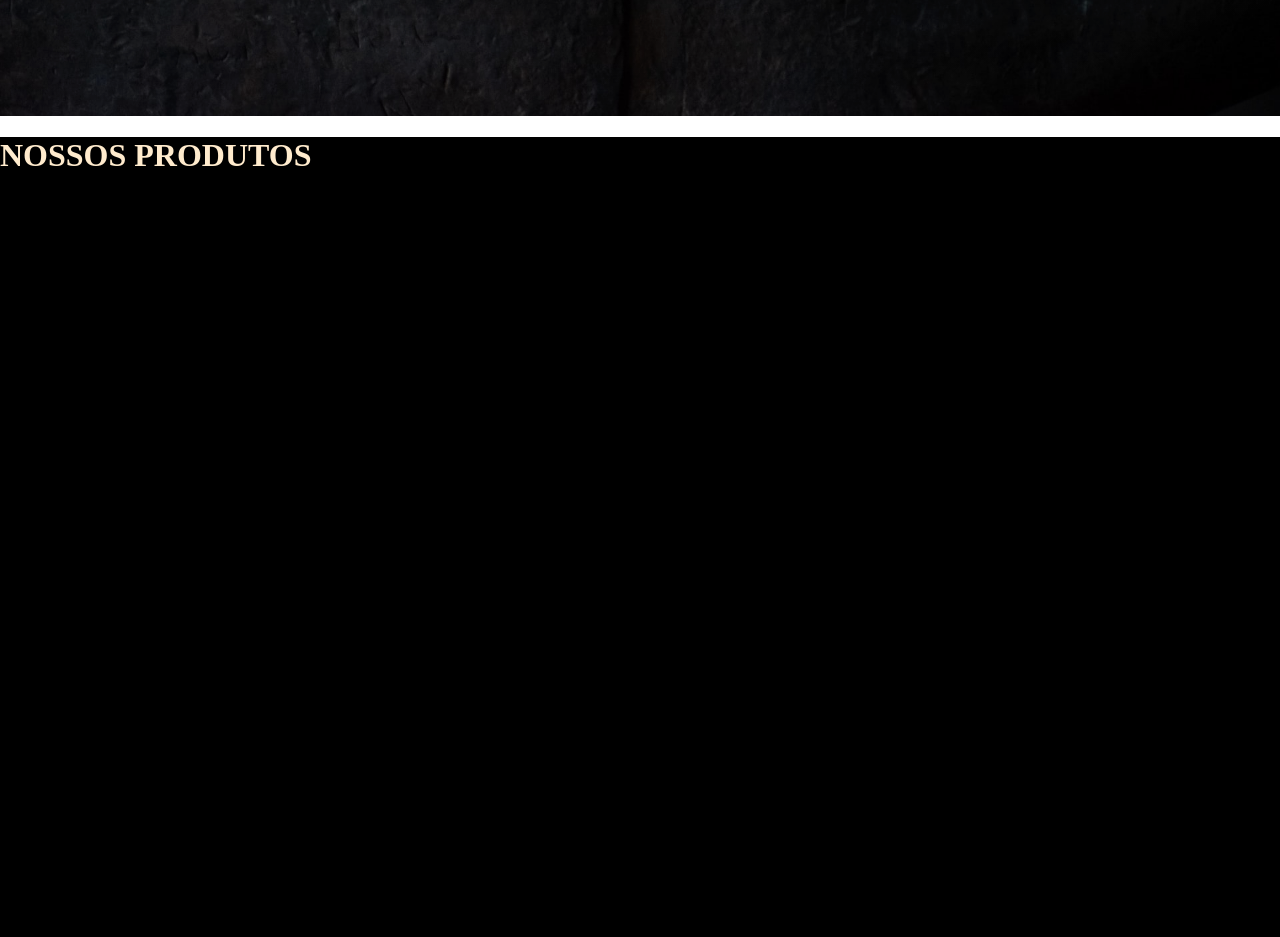
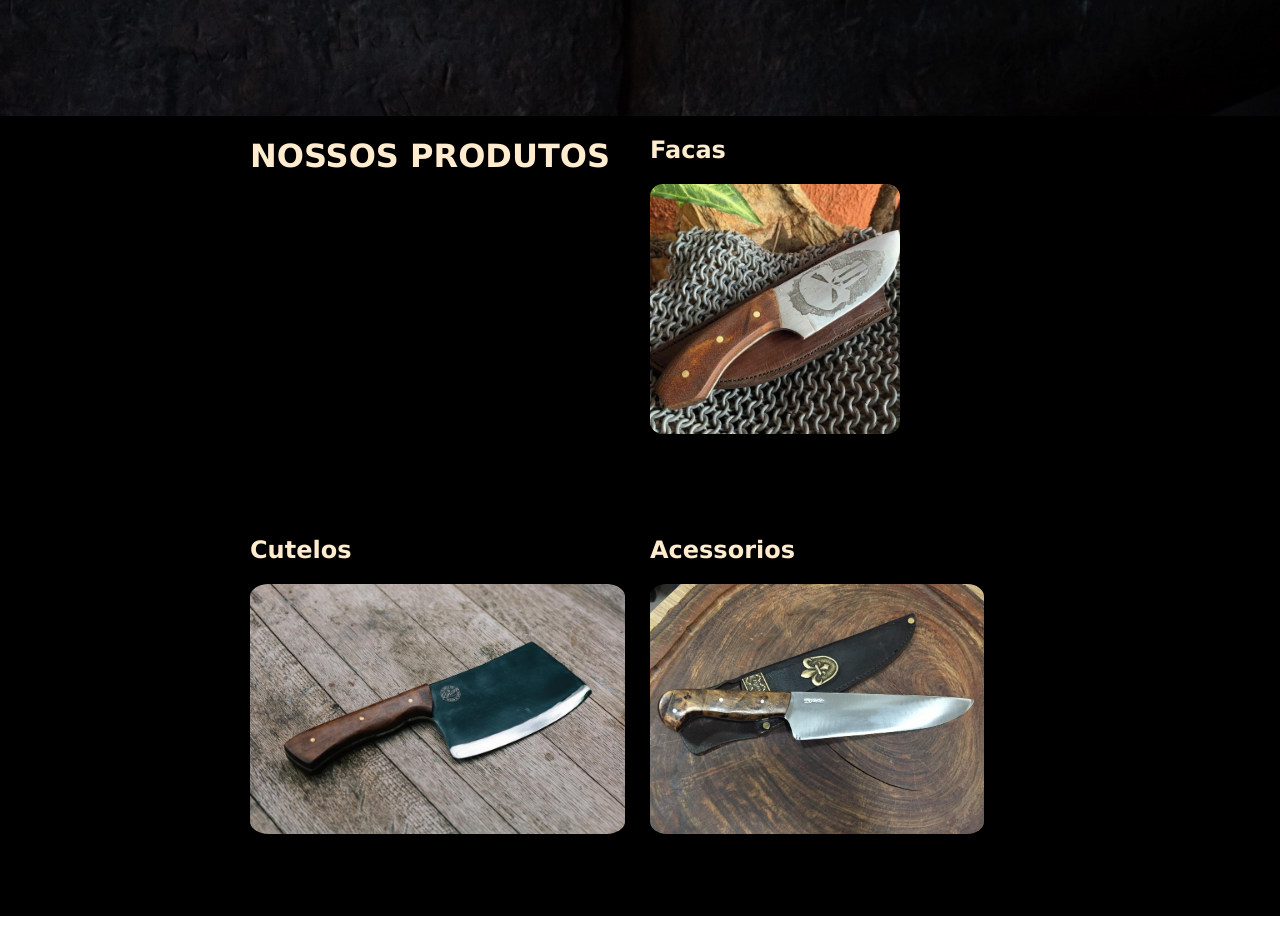
Before and after one commit to viniciusribeiroads/hrfacas, a plain HTML site: page index.html in a window 1280 px wide. Shown: the part 754-1691 px from the top of the page. After the commit the page ends 1670 px from the top, so only its background shows below. Drawn offline with Linux system fonts and the light colour scheme.

Commit message:
Produtos adicionado

```diff
--- a/css/style.css
+++ b/css/style.css
@@ -207,9 +207,28 @@ a:hover{
 
 .produtos{
 
-    margin: 0px;
+    margin-left: 250px;
     height: 100vh;
     background-color:rgba(0, 0, 0, 0.719);
+    display: grid;
+    grid-template-columns: 400px 300px;
+}
+
+.produtos h1, h2{
+    font-family: Verdana, Geneva, Tahoma, sans-serif;
+}
+.img-produto{
+    max-width:400px;
+    max-height:250px;
+    width: auto;
+    height: auto;
+    border-radius: 5%;
+
+}
+
+.img-produto:hover{
+    opacity: 50%;
+    cursor: pointer;
 }
 
 #background h1{
--- a/index.html
+++ b/index.html
@@ -36,6 +36,18 @@
     <div class="container">
         <div class="produtos">
             <h1>NOSSOS PRODUTOS</h1>
+            <div>
+                <h2>Facas</h2>
+                <img class="img-produto" src="/images/faca-artesanal.jpg" alt="faca">
+            </div>
+            <div>
+                <h2>Cutelos</h2>
+                <img class="img-produto" src="/images/cutelo-artesanal.jpg" alt="faca">
+            </div>
+            <div>
+                <h2>Acessorios</h2>
+                <img class="img-produto" src="/images/acessorios.jpg" alt="faca">
+            </div>
 
         </div>
     </div>
```
Also changed, not shown: images/acessorios.jpg (added), images/cutelo-artesanal.jpg (added), images/faca-artesanal.jpg (added).
